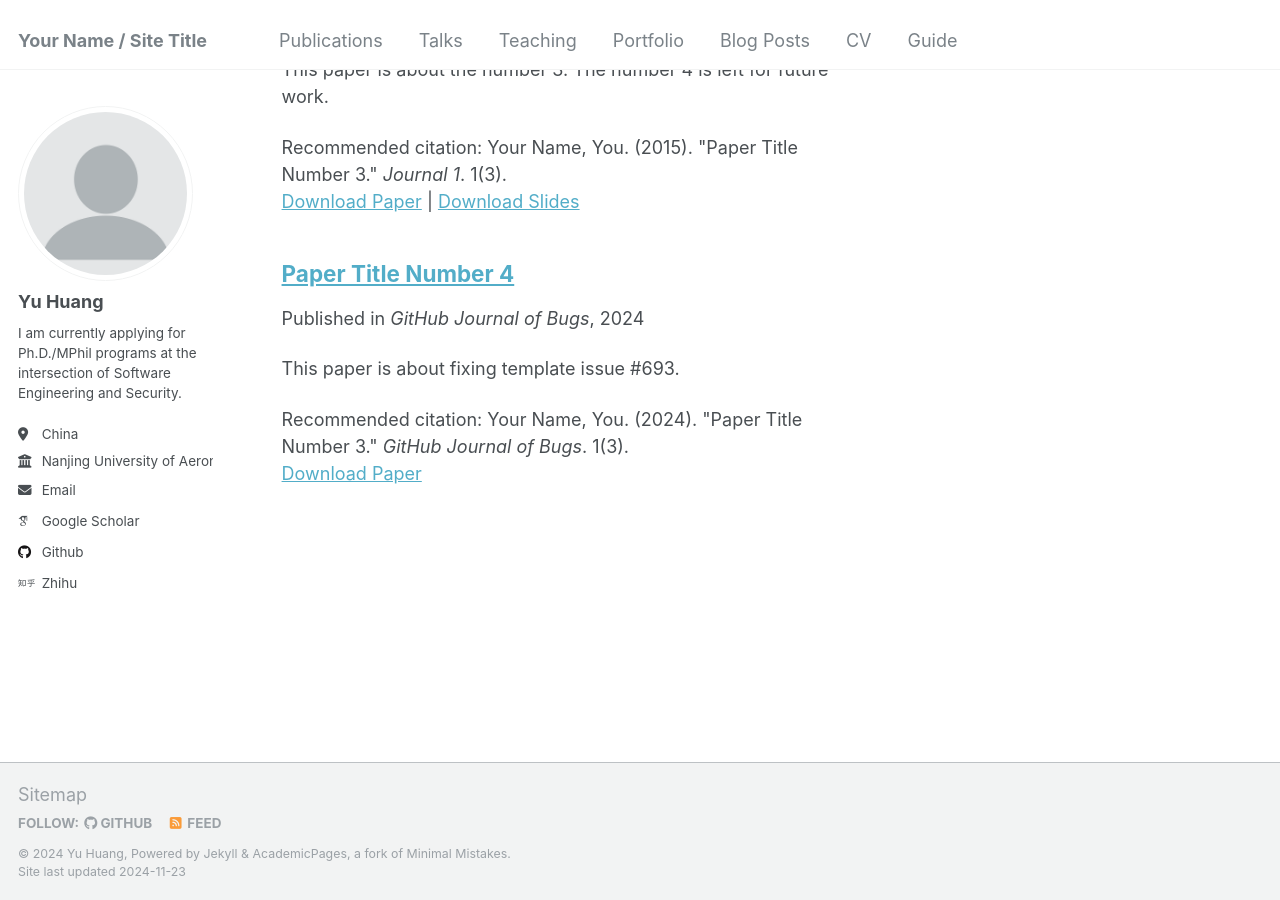
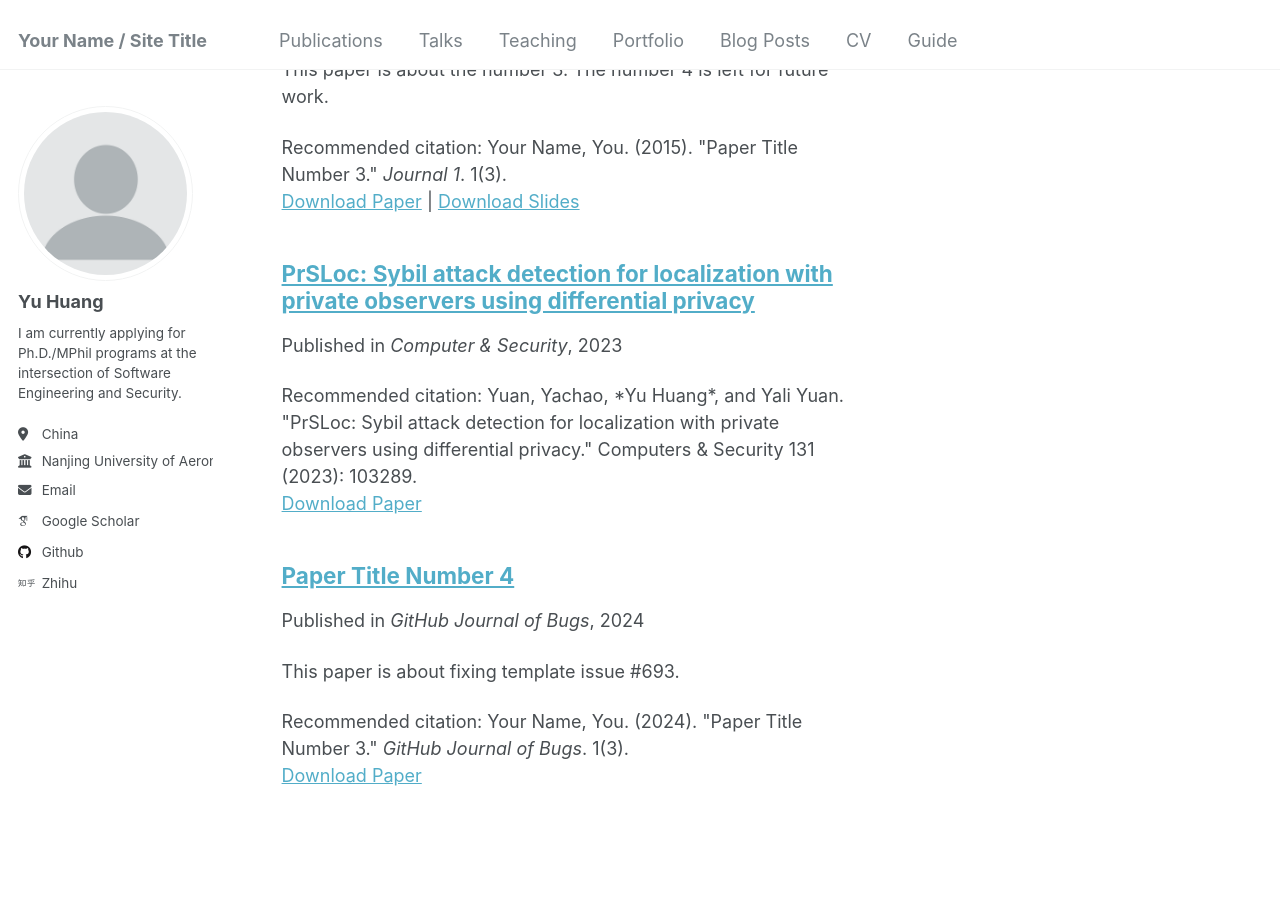
Before and after one commit to fatmo666/fatmo666.github.io, a Jekyll site: the page built from _pages/sitemap.md, in a window 1280 px wide and 900 px high, scrolled down 3708 px. Built offline with Jekyll 4.4.1, drawn with Linux system fonts in a browser that asks for light colours; some web fonts are replaced; a file with an impossible date is left out.

Commit message:
Update PrSLoc.md

```diff
--- a/_publications/PrSLoc.md
+++ b/_publications/PrSLoc.md
@@ -2,7 +2,8 @@
 title: "PrSLoc: Sybil attack detection for localization with private observers using differential privacy"
 collection: publications
 category: manuscripts
-date: 2023-08
+date: 2023-08-01
 venue: 'Computer & Security'
 paperurl: 'https://doi.org/10.1016/j.cose.2023.103289'
+citation: 'Yuan, Yachao, *Yu Huang*, and Yali Yuan. "PrSLoc: Sybil attack detection for localization with private observers using differential privacy." Computers & Security 131 (2023): 103289.'
 ---
```
